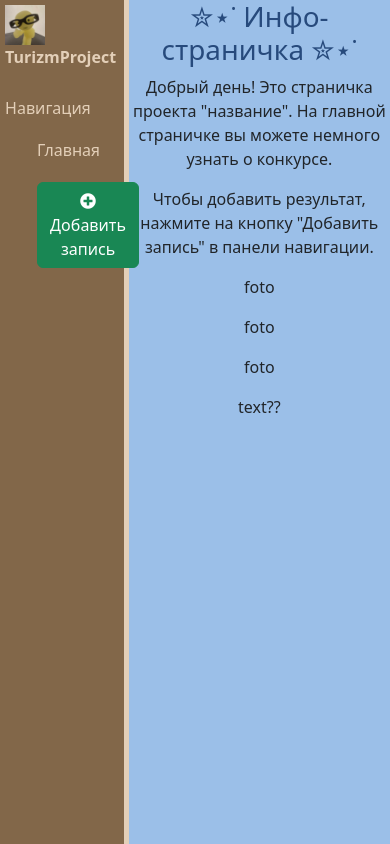
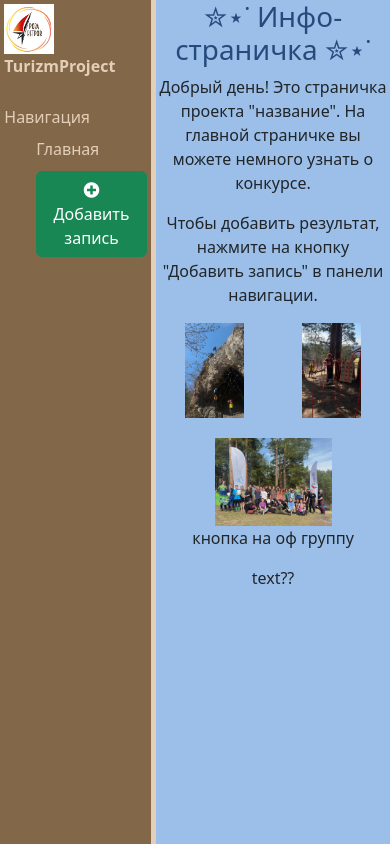
Before and after one commit to eshka-rp/TurizmProject, a Django app: page / in a window 390 px wide. Run offline with Django 5.2, Linux system fonts and the light colour scheme; some libraries are stand-ins or nearby versions.

Commit message:
начало доработки дизайна глав стр

```diff
--- a/project_turizm_1/TurizmApp/static/TurizmApp/css/TurizmApp.css
+++ b/project_turizm_1/TurizmApp/static/TurizmApp/css/TurizmApp.css
@@ -24,15 +24,42 @@
         float: left;
         background: #826749;
         width: 22%;
-        padding: 1.3%;
+        padding: 1.1%;
         height: 100vh;
         color: #e3cfb8;
         border-right: 5px solid #e3cfb8;
+
+    }
+
+    #pic2 {
+        height: 30%;
+        width: 25%;
+    }
+
+    #pic3 {
+        height: 30%;
+        width: 25%;
+    }
+
+    #pic1 {
+        height: 20%;
+        width: 30%;
+    }
+
+    .fon1 {
+        display: flex;
+        justify-content: space-around;
+        margin-bottom: 5%;
+
+    }
+
+    .fon2 {
+
     }
 
     aside img {
-        width: 60px;
-        height: 60px;
+        width: 100px;
+        height: 100px;
         float: left;
         left: 0%;
     }
@@ -61,7 +88,7 @@
     }
 }
 
-@media (max-width: 1024px) {
+@media (max-width: 1225px) {
     body {
         background: #9bbfe8;
     }
@@ -71,7 +98,7 @@
         float: left;
         background: #826749;
         width: 30%;
-        padding: 1.3%;
+        padding: 1.1%;
         height: 100vh;
         color: #e3cfb8;
         border-right: 5px solid #e3cfb8;
@@ -120,7 +147,7 @@
         float: left;
         background: #826749;
         width: 33%;
-        padding: 1.3%;
+        padding: 1.1%;
         margin 5px;
         height: 100vh;
         color: #e3cfb8;
@@ -157,3 +184,45 @@
         background-color: #ab8e6d;
     }
 }
+
+@media (max-width: 540px){
+
+    aside {
+        float: left;
+        background: #826749;
+        width: 40%;
+        padding: 1.1%;
+        margin 2px;
+        height: 100vh;
+        color: #e3cfb8;
+        border-right: 5px solid #e3cfb8;
+    }
+
+    aside img {
+        width: 50px;
+        height: 50px;
+        float: left;
+        left: 0%;
+    }
+
+    aside .picha {
+        font-size: 1em;
+        margin-top: 5px;
+        margin-left: 0px;
+        font-weight: bold;
+    }
+
+
+    aside h3{
+        margin-top: 30px;
+        font-size: 1em;
+    }
+
+    aside ul {list-style: none;}
+    aside ul li, aside ul a {color: #e3cfb8; display: block; margin-top: 10px; text-decoration: none; transition: transform .6s}
+    aside ul li:hover, aside ul a:hover {
+        color: #fff;
+        transform: scale(1.05);
+    }
+
+}
--- a/project_turizm_1/TurizmApp/templates/TurizmApp/index.html
+++ b/project_turizm_1/TurizmApp/templates/TurizmApp/index.html
@@ -1,4 +1,5 @@
 {% extends 'TurizmApp/loyal.html' %}
+{% load static%}
 
 {% block title%} START PAGE {% endblock %}
 
@@ -8,9 +9,14 @@
     <h1>✮⋆˙ Инфо-страничка ✮⋆˙</h1>
     <div class="text_info"><p>Добрый день! Это страничка проекта "название". На главной страничке вы можете немного узнать о конкурсе.</p></div>
     <div class="text_info"><p>Чтобы добавить результат, нажмите на кнопку "Добавить запись" в панели навигации.</p></div>
-    <p>foto</p>
-    <p>foto</p>
-    <p>foto</p>
+    <div class="fon1">
+        <img src="{% static 'TurizmApp/img/pic2.jpg' %}" id="pic2">
+        <img src="{% static 'TurizmApp/img/pic3.jpg' %}" id="pic3">
+    </div>
+    <div class="fon2">
+        <img src="{% static 'TurizmApp/img/pic1.jpg' %}" id="pic1">
+    </div>
+    <p>кнопка на оф группу</p>
     <p>text??</p>
 
 </div>
```
Also changed, not shown: project_turizm_1/TurizmApp/static/TurizmApp/img/pic1.jpg (added), project_turizm_1/TurizmApp/static/TurizmApp/img/pic2.jpg (added), project_turizm_1/TurizmApp/static/TurizmApp/img/pic3.jpg (added), project_turizm_1/TurizmApp/static/TurizmApp/img/picture.jpg.
